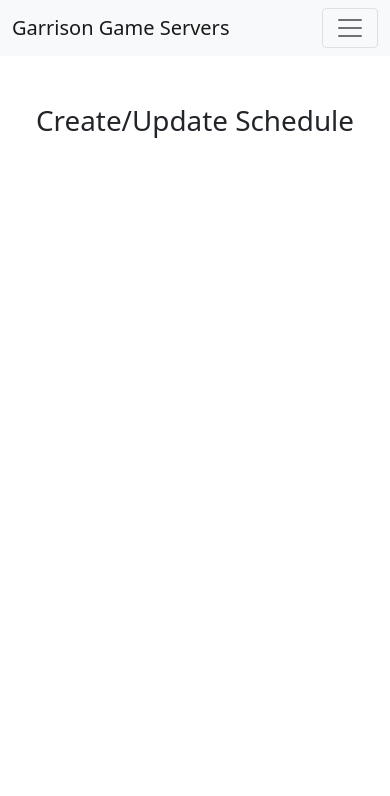
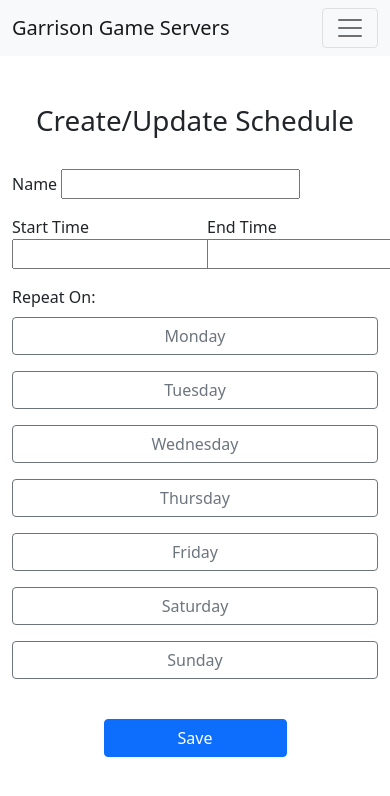
Before and after one commit to matt-harrop/RSEG176_MinecraftProject, a Django app: template templates/game_server_management/create-schedule.html in a window 390 px wide; the page is wider, and only the part inside the window is pictured. Shown: the top 796 px of that part. Run offline with Django 3.2, Linux system fonts and the light colour scheme; the template is opened without the code that fills it, so the values that code supplies are empty, except form fields; tables that the repository leaves empty hold one stand-in row (values such as "Sample post"); form fields are guessed from the names that the template uses.

Commit message:
Added schedule logic, ability to create/update schedules.

```diff
--- a/templates/base.html
+++ b/templates/base.html
@@ -20,13 +20,13 @@
       <span class="navbar-toggler-icon"></span>
     </button>
     <div class="collapse navbar-collapse" id="navbarSupportedContent">
-      <ul class="navbar-nav me-auto mb-2 mb-lg-0">
-{#        <li class="nav-item">#}
-{#          <a class="nav-link active" aria-current="page" href="#">Home</a>#}
-{#        </li>#}
-{#        <li class="nav-item">#}
-{#          <a class="nav-link" href="#">Link</a>#}
-{#        </li>#}
+      <ul class="navbar-nav me-auto ms-4 mb-2 mb-lg-0">
+        <li class="nav-item">
+          <a class="nav-link" href="{% url 'home' %}">Servers</a>
+        </li>
+        <li class="nav-item">
+          <a class="nav-link" href="{% url 'list_schedules' %}">Schedules</a>
+        </li>
 {#        <li class="nav-item dropdown">#}
 {#          <a class="nav-link dropdown-toggle" href="#" id="navbarDropdown" role="button" data-bs-toggle="dropdown" aria-expanded="false">#}
 {#            Dropdown#}
@@ -71,4 +71,5 @@
 </body>
 </html>
 
+<script src="https://cdn.jsdelivr.net/npm/axios/dist/axios.min.js"></script>
 <script src="https://cdn.jsdelivr.net/npm/bootstrap@5.0.2/dist/js/bootstrap.bundle.min.js" integrity="sha384-MrcW6ZMFYlzcLA8Nl+NtUVF0sA7MsXsP1UyJoMp4YLEuNSfAP+JcXn/tWtIaxVXM" crossorigin="anonymous"></script>
--- a/templates/game_server_management/create-schedule.html
+++ b/templates/game_server_management/create-schedule.html
@@ -1,4 +1,6 @@
 {% extends 'base.html' %}
+
+{% load static %}
 
 {% block content %}
 
@@ -13,92 +15,85 @@
             </p>
 
 
-{#            <form method="post" class="row">#}
-{#                {% csrf_token %}#}
-{#                <div class="col-6 mb-3">#}
-{#                    <label for="id_name">Number</label>#}
-{#                    {{ create_form.number }}#}
-{#                </div>#}
-{#                <div class="col-6 mb-3">#}
-{#                    <label for="id_country">Country/Description</label>#}
-{#                    {{ create_form.country }}#}
-{#                </div>#}
-{#                <div class="col-6 mb-3">#}
-{#                    <label for="id_location">Location</label>#}
-{#                    {{ create_form.location }}#}
-{#                </div>#}
-{#                <div class="col-6 mb-3">#}
-{#                    <label for="id_type">Type</label>#}
-{#                    {{ create_form.type }}#}
-{#                </div>#}
-{#                <div class="col-6 mb-3">#}
-{#                    <label for="id_reg_service_fee">Reg Service Fee</label>#}
-{#                    {{ create_form.reg_service_fee }}#}
-{#                </div>#}
-{#                <div class="col-6 mb-3">#}
-{#                    <label for="id_reg_consulting_fee">Reg Consulting Fee</label>#}
-{#                    {{ create_form.reg_consulting_fee }}#}
-{#                </div>#}
-{#                <div class="col-6 mb-3">#}
-{#                    <label for="id_enh_service_fee">Enh Service Fee</label>#}
-{#                    {{ create_form.enh_service_fee }}#}
-{#                </div>#}
-{#                <div class="col-6 mb-3">#}
-{#                    <label for="id_enh_consulting_fee">Enh Consulting Fee</label>#}
-{#                    {{ create_form.enh_consulting_fee }}#}
-{#                </div>#}
-{#                <div class="col-6 mb-3">#}
-{#                    <label for="id_ded_service_fee">Ded Service Fee</label>#}
-{#                    {{ create_form.ded_service_fee }}#}
-{#                </div>#}
-{#                <div class="col-6 mb-3">#}
-{#                    <label for="id_ded_consulting_fee">Ded Consulting Fee</label>#}
-{#                    {{ create_form.ded_consulting_fee }}#}
-{#                </div>#}
-{#                <div class="col-6 mb-3">#}
-{#                    <label for="id_reg_lite_service_fee">Reg-Lite Service Fee</label>#}
-{#                    {{ create_form.reg_lite_service_fee }}#}
-{#                </div>#}
-{#                <div class="col-6 mb-3">#}
-{#                    <label for="id_reg_lite_consulting_fee">Reg-Lite Consulting Fee</label>#}
-{#                    {{ create_form.reg_lite_consulting_fee }}#}
-{#                </div>#}
-{#                <div class="col-6 mb-3">#}
-{#                    <label for="id_enh_lite_service_fee">Enh-Lite Service Fee</label>#}
-{#                    {{ create_form.enh_lite_service_fee }}#}
-{#                </div>#}
-{#                <div class="col-6 mb-3">#}
-{#                    <label for="id_enh_lite_consulting_fee">Enh-Lite Consulting Fee</label>#}
-{#                    {{ create_form.enh_lite_consulting_fee }}#}
-{#                </div>#}
-{#                <div class="col-6 mb-3">#}
-{#                    <label for="id_mobile_gateway_service_fee">Mobile Gateway Service Fee</label>#}
-{#                    {{ create_form.mobile_gateway_service_fee }}#}
-{#                </div>#}
-{#                <div class="col-6 mb-3">#}
-{#                    <label for="id_mobile_gateway_consulting_fee">Mobile Gateway Consulting Fee</label>#}
-{#                    {{ create_form.mobile_gateway_consulting_fee }}#}
-{#                </div>#}
-{#                <div class="col-6 mb-3">#}
-{#                    <label for="id_is_low_tech-ao">Low Tech AO?</label>#}
-{#                    {{ create_form.is_low_tech_ao }}#}
-{#                </div>#}
-{#                <div class="col-6 mb-3">#}
-{#                    <label for="id_no_historical_usage">No Historical Usage?</label>#}
-{#                    {{ create_form.no_historical_usage }}#}
-{#                </div>#}
-{#                <div class="col-6 mb-3">#}
-{#                    <label for="id_notes">Notes</label>#}
-{#                    {{ create_form.notes }}#}
-{#                </div>#}
-{#                <div class="col-12 mt-3">#}
-{#                    <div class="col-sm-5 col-6 mx-auto">#}
-{#                        <button type="submit" class="btn btn-primary w-100">Save</button>#}
-{#                    </div>#}
-{#                </div>#}
-{#            </form>#}
+            <form method="post" class="row" id="scheduleCreationForm">
+                {% csrf_token %}
+                <div class="col-12 mb-3">
+                    <label for="id_name">Name</label>
+                    {{ form.name }}
+                </div>
+                <div class="col-6 mb-3">
+                    <label for="id_start_time">Start Time</label>
+                    {{ form.start_time }}
+                </div>
+                <div class="col-6 mb-3">
+                    <label for="id_end_time">End Time</label>
+                    {{ form.end_time }}
+                </div>
+                <div class="col-12 mb-3">
+                    <label for="id_days">Repeat On:</label>
+{#                    {{ form.days }}#}
+                    <div class="row">
+                        <div class="col-md-6 my-2">
+                            {% if "Mon" in form.days.value %}
+                                <button type="button" id="Mon" class="btn btn-secondary w-100 day-btn">Monday</button>
+                            {% else %}
+                                <button type="button" id="Mon" class="btn btn-outline-secondary w-100 day-btn">Monday</button>
+                            {% endif %}
+                        </div>
+                        <div class="col-md-6 my-2">
+                            {% if "Tue" in form.days.value %}
+                                <button type="button" id="Tue" class="btn btn-secondary w-100 day-btn">Tuesday</button>
+                            {% else %}
+                                <button type="button" id="Tue" class="btn btn-outline-secondary w-100 day-btn">Tuesday</button>
+                            {% endif %}
+                        </div>
+                        <div class="col-md-6 my-2">
+                            {% if "Wed" in form.days.value %}
+                                <button type="button" id="Wed" class="btn btn-secondary w-100 day-btn">Wednesday</button>
+                            {% else %}
+                                <button type="button" id="Wed" class="btn btn-outline-secondary w-100 day-btn">Wednesday</button>
+                            {% endif %}
+                        </div>
+                        <div class="col-md-6 my-2">
+                            {% if "Thu" in form.days.value %}
+                                <button type="button" id="Thu" class="btn btn-secondary w-100 day-btn">Thursday</button>
+                            {% else %}
+                                <button type="button" id="Thu" class="btn btn-outline-secondary w-100 day-btn">Thursday</button>
+                            {% endif %}
+                        </div>
+                        <div class="col-md-6 my-2">
+                            {% if "Fri" in form.days.value %}
+                                <button type="button" id="Fri" class="btn btn-secondary w-100 day-btn">Friday</button>
+                            {% else %}
+                                <button type="button" id="Fri" class="btn btn-outline-secondary w-100 day-btn">Friday</button>
+                            {% endif %}
+                        </div>
+                        <div class="col-md-6 my-2">
+                            {% if "Sat" in form.days.value %}
+                                <button type="button" id="Sat" class="btn btn-secondary w-100 day-btn">Saturday</button>
+                            {% else %}
+                                <button type="button" id="Sat" class="btn btn-outline-secondary w-100 day-btn">Saturday</button>
+                            {% endif %}
+                        </div>
+                        <div class="col-md-6 my-2 mx-auto">
+                            {% if "Sun" in form.days.value %}
+                                <button type="button" id="Sun" class="btn btn-secondary w-100 day-btn">Sunday</button>
+                            {% else %}
+                                <button type="button" id="Sun" class="btn btn-outline-secondary w-100 day-btn">Sunday</button>
+                            {% endif %}
+                        </div>
+                    </div>
+                </div>
+                <div class="col-12 mt-3">
+                    <div class="col-sm-5 col-6 mx-auto">
+                        <button type="submit" class="btn btn-primary w-100">Save</button>
+                    </div>
+                </div>
+            </form>
         </div>
     </div>
 </div>
 
+<script src="{% static 'game_server_management/schedule_create_form.js' %}"></script>
+
 {% endblock %}
```
Also changed, not shown: game_server_management/forms.py (+31 -11 lines), game_server_management/models.py (+13 -16 lines), game_server_management/static/game_server_management/schedule_create_form.js (added, +61 -0 lines), game_server_management/static/game_server_management/schedule_list_schedules.js (added, +15 -0 lines), game_server_management/views.py (+15 -15 lines), templates/game_server_management/list-schedules.html (+18 -33 lines).
